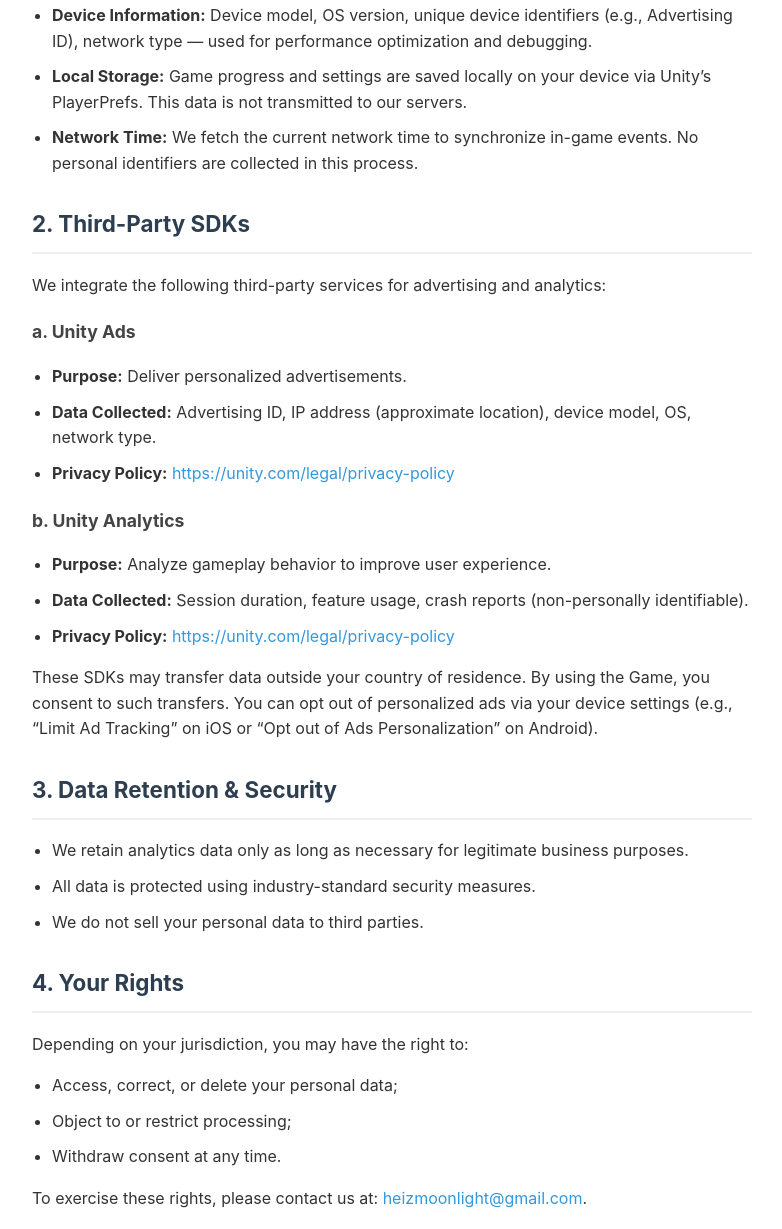
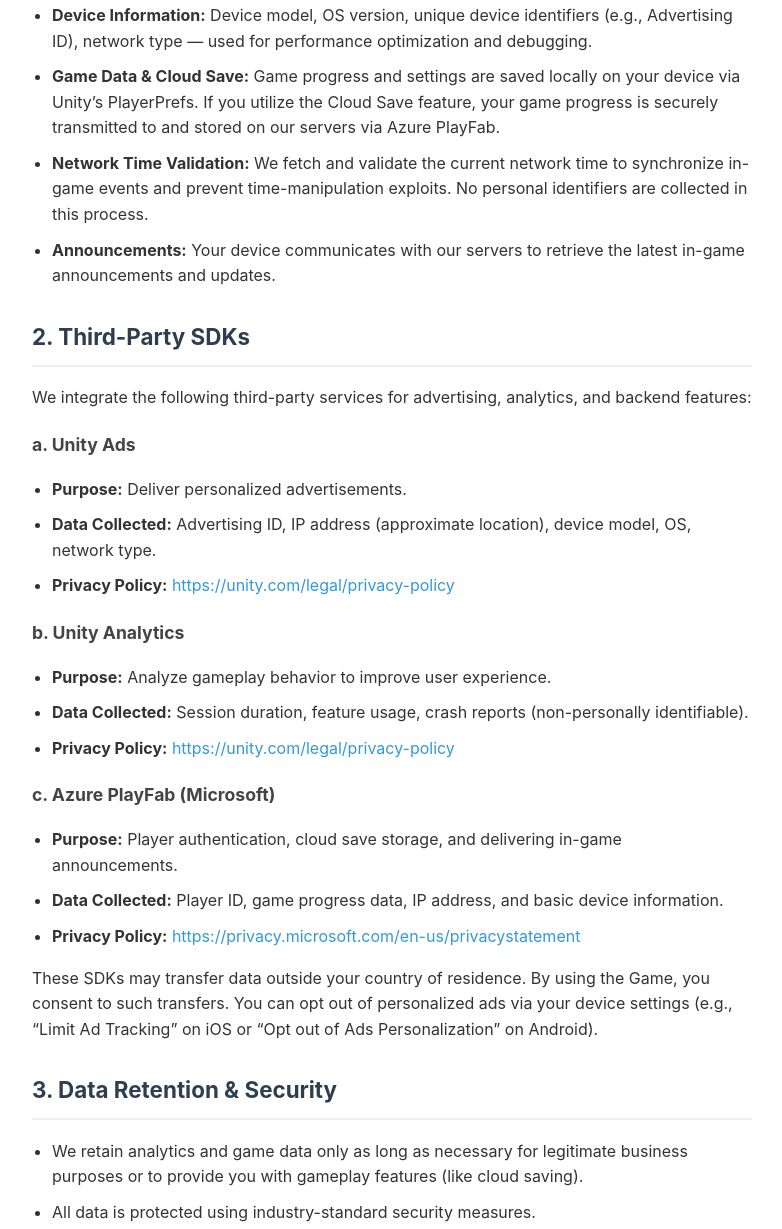
Before and after one commit to heizmoon/yoyogirl-privacy, a plain HTML site: page index.html in a window 1280 px wide. Shown: the part 615-1844 px from the top of the page, without its empty margins (248-1030 px from the left). Drawn offline with Linux system fonts and the light colour scheme.

Commit message:
Update effective date and privacy policy details

```diff
--- a/index.html
+++ b/index.html
@@ -78,7 +78,7 @@
     <h1>Privacy Policy</h1>
 
     <div class="meta-info">
-        <p><strong>Effective Date:</strong> January 3, 2026</p>
+        <p><strong>Effective Date:</strong> February 24, 2026</p>
         <p><strong>Developer:</strong> MageGame</p>
         <p><strong>Game:</strong> Zero job?! Zero city?! Zero to Tomorrow Juice Empire!!</p>
     </div>
@@ -91,12 +91,13 @@
     <p>To ensure basic functionality, we collect the following:</p>
     <ul>
         <li><strong>Device Information:</strong> Device model, OS version, unique device identifiers (e.g., Advertising ID), network type — used for performance optimization and debugging.</li>
-        <li><strong>Local Storage:</strong> Game progress and settings are saved locally on your device via Unity’s PlayerPrefs. This data is not transmitted to our servers.</li>
-        <li><strong>Network Time:</strong> We fetch the current network time to synchronize in-game events. No personal identifiers are collected in this process.</li>
+        <li><strong>Game Data & Cloud Save:</strong> Game progress and settings are saved locally on your device via Unity’s PlayerPrefs. If you utilize the Cloud Save feature, your game progress is securely transmitted to and stored on our servers via Azure PlayFab.</li>
+        <li><strong>Network Time Validation:</strong> We fetch and validate the current network time to synchronize in-game events and prevent time-manipulation exploits. No personal identifiers are collected in this process.</li>
+        <li><strong>Announcements:</strong> Your device communicates with our servers to retrieve the latest in-game announcements and updates.</li>
     </ul>
 
     <h2>2. Third-Party SDKs</h2>
-    <p>We integrate the following third-party services for advertising and analytics:</p>
+    <p>We integrate the following third-party services for advertising, analytics, and backend features:</p>
 
     <h3>a. Unity Ads</h3>
     <ul>
@@ -112,11 +113,18 @@
         <li><strong>Privacy Policy:</strong> <a href="https://unity.com/legal/privacy-policy" target="_blank">https://unity.com/legal/privacy-policy</a></li>
     </ul>
 
+    <h3>c. Azure PlayFab (Microsoft)</h3>
+    <ul>
+        <li><strong>Purpose:</strong> Player authentication, cloud save storage, and delivering in-game announcements.</li>
+        <li><strong>Data Collected:</strong> Player ID, game progress data, IP address, and basic device information.</li>
+        <li><strong>Privacy Policy:</strong> <a href="https://privacy.microsoft.com/en-us/privacystatement" target="_blank">https://privacy.microsoft.com/en-us/privacystatement</a></li>
+    </ul>
+
     <p>These SDKs may transfer data outside your country of residence. By using the Game, you consent to such transfers. You can opt out of personalized ads via your device settings (e.g., “Limit Ad Tracking” on iOS or “Opt out of Ads Personalization” on Android).</p>
 
     <h2>3. Data Retention & Security</h2>
     <ul>
-        <li>We retain analytics data only as long as necessary for legitimate business purposes.</li>
+        <li>We retain analytics and game data only as long as necessary for legitimate business purposes or to provide you with gameplay features (like cloud saving).</li>
         <li>All data is protected using industry-standard security measures.</li>
         <li>We do not sell your personal data to third parties.</li>
     </ul>
@@ -124,7 +132,7 @@
     <h2>4. Your Rights</h2>
     <p>Depending on your jurisdiction, you may have the right to:</p>
     <ul>
-        <li>Access, correct, or delete your personal data;</li>
+        <li>Access, correct, or delete your personal data (including cloud saves);</li>
         <li>Object to or restrict processing;</li>
         <li>Withdraw consent at any time.</li>
     </ul>
@@ -141,7 +149,7 @@
         <p>If you have any questions regarding this privacy policy, please contact us:</p>
         <p><strong>Developer:</strong> MageGame<br>
         <strong>Email:</strong> <a href="mailto:heizmoonlight@gmail.com">heizmoonlight@gmail.com</a><br>
-        <strong>Discord:</strong><a href =https://discord.gg/UP7rnGBtcy>discord.gg/UP7rnGBtcy</a></p>
+        <strong>Discord:</strong> <a href="https://discord.gg/UP7rnGBtcy" target="_blank">discord.gg/UP7rnGBtcy</a></p>
     </div>
 </div>
 
```
